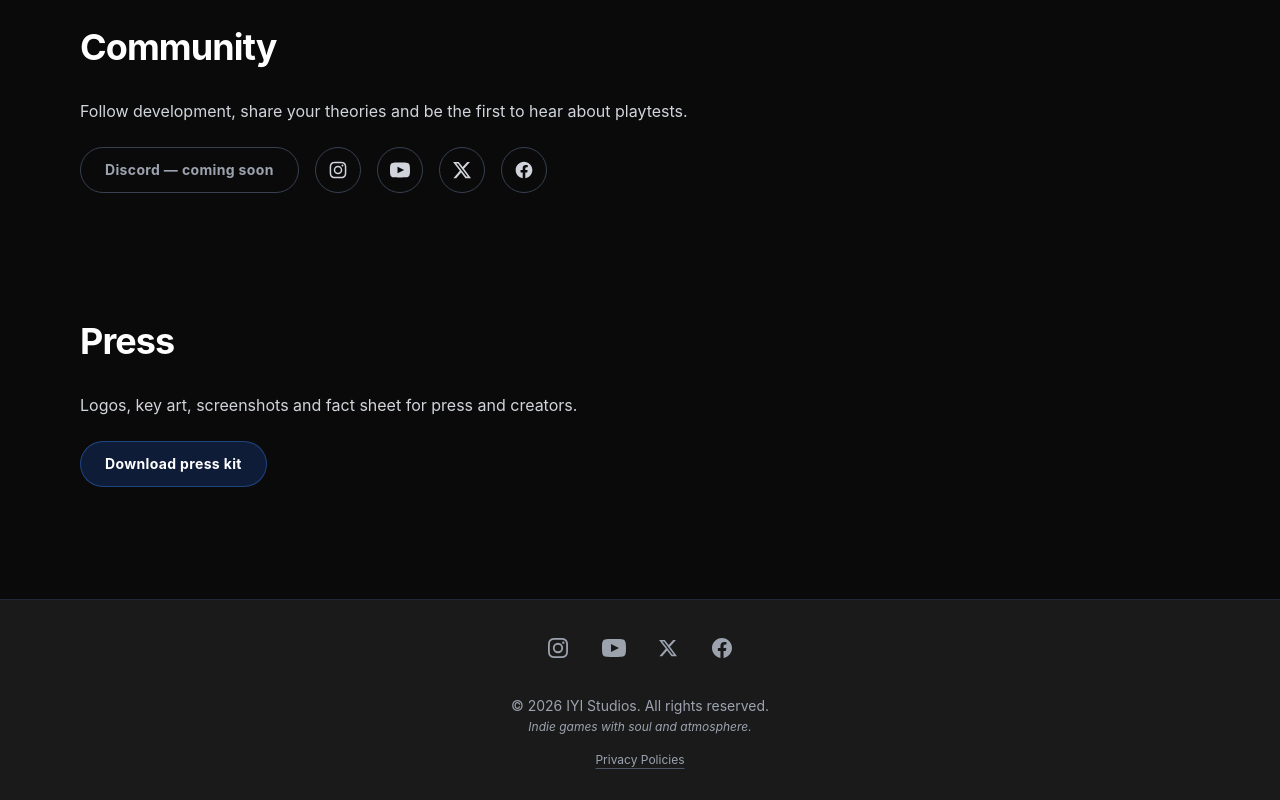
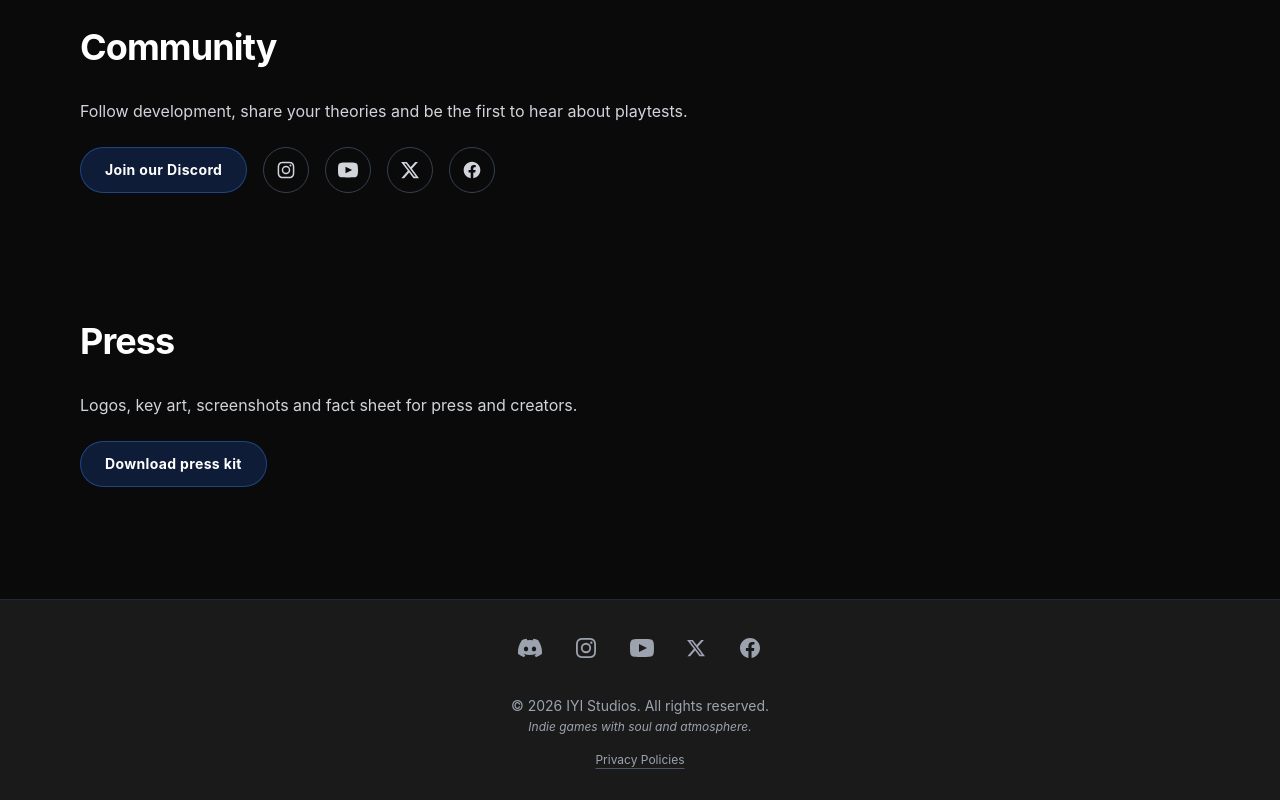
Before and after one commit to BasatIYI/IYIStudios.github.io, a React (Vite) app: page /gokboru in a window 1280 px wide. Shown: the part 5132-5932 px from the top of the page. Built offline with nearby package versions, Linux system fonts and the light colour scheme.

Commit message:
feat: add Discord invite link to site, social icons, and presskit

```diff
--- a/src/components/icons.tsx
+++ b/src/components/icons.tsx
@@ -43,6 +43,10 @@ export const FacebookIcon = brand(
   "evenodd",
 );
 
+export const DiscordIcon = brand(
+  "M20.317 4.37a19.791 19.791 0 00-4.885-1.515.074.074 0 00-.079.037c-.21.375-.444.864-.608 1.25a18.27 18.27 0 00-5.487 0 12.64 12.64 0 00-.617-1.25.077.077 0 00-.079-.037A19.736 19.736 0 003.677 4.37a.07.07 0 00-.032.027C.533 9.046-.32 13.58.099 18.057a.082.082 0 00.031.057 19.9 19.9 0 005.993 3.03.078.078 0 00.084-.028c.462-.63.874-1.295 1.226-1.994a.076.076 0 00-.041-.106 13.107 13.107 0 01-1.872-.892.077.077 0 01-.008-.128 10.2 10.2 0 00.372-.292.074.074 0 01.077-.01c3.928 1.793 8.18 1.793 12.062 0a.074.074 0 01.078.01c.12.098.246.198.373.292a.077.077 0 01-.006.127 12.299 12.299 0 01-1.873.892.077.077 0 00-.041.107c.36.698.772 1.362 1.225 1.993a.076.076 0 00.084.028 19.839 19.839 0 006.002-3.03.077.077 0 00.032-.054c.5-5.177-.838-9.674-3.549-13.66a.061.061 0 00-.031-.03zM8.02 15.33c-1.183 0-2.157-1.085-2.157-2.419 0-1.333.956-2.419 2.157-2.419 1.21 0 2.176 1.096 2.157 2.42 0 1.333-.956 2.418-2.157 2.418zm7.975 0c-1.183 0-2.157-1.085-2.157-2.419 0-1.333.955-2.419 2.157-2.419 1.21 0 2.176 1.096 2.157 2.42 0 1.333-.946 2.418-2.157 2.418z",
+);
+
 export function GamepadIcon({ className }: IconProps) {
   return (
     <svg className={className} fill="none" stroke="currentColor" viewBox="0 0 24 24" aria-hidden="true">
--- a/src/config/gokboru.ts
+++ b/src/config/gokboru.ts
@@ -6,7 +6,7 @@ export const GOKBORU = {
   steamAppId: "4886790",
   steamStoreUrl: "https://store.steampowered.com/app/4886790/Gokboru/",
   trailerYoutubeId: "r_IZLDmio_w" as string | null,
-  discordUrl: null as string | null, // TODO(placeholder): Discord invite link, if any
+  discordUrl: "https://discord.gg/wbyRSjavpX" as string | null,
   pressKitUrl: "/presskit/gokboru-presskit.zip",
   releaseWindow: "TBA", // TODO(placeholder): e.g. "2027"
   utm: { source: "iyistudios", medium: "web" },
--- a/src/data/social.ts
+++ b/src/data/social.ts
@@ -1,6 +1,13 @@
-import { FacebookIcon, InstagramIcon, XIcon, YouTubeIcon } from "../components/icons";
+import { DiscordIcon, FacebookIcon, InstagramIcon, XIcon, YouTubeIcon } from "../components/icons";
 
 export const socialLinks = [
+  {
+    name: "Discord",
+    href: "https://discord.gg/wbyRSjavpX",
+    Icon: DiscordIcon,
+    className: "text-gray-400 hover:text-indigo-400",
+    iconClass: "w-6 h-6",
+  },
   {
     name: "Instagram",
     href: "https://www.instagram.com/iyistudios",
--- a/src/pages/Gokboru.tsx
+++ b/src/pages/Gokboru.tsx
@@ -179,7 +179,7 @@ export default function Gokboru() {
         </p>
         <div className="flex flex-wrap items-center gap-4">
           <OptionalLink href={GOKBORU.discordUrl} label="Join our Discord" pending="Discord — coming soon" />
-          {socialLinks.map(({ name, href, Icon }) => (
+          {socialLinks.filter(({ name }) => name !== "Discord").map(({ name, href, Icon }) => (
             <a
               key={name}
               href={href}
```
Also changed, not shown: 2 other files (tests, documents, lock files or other folders).
